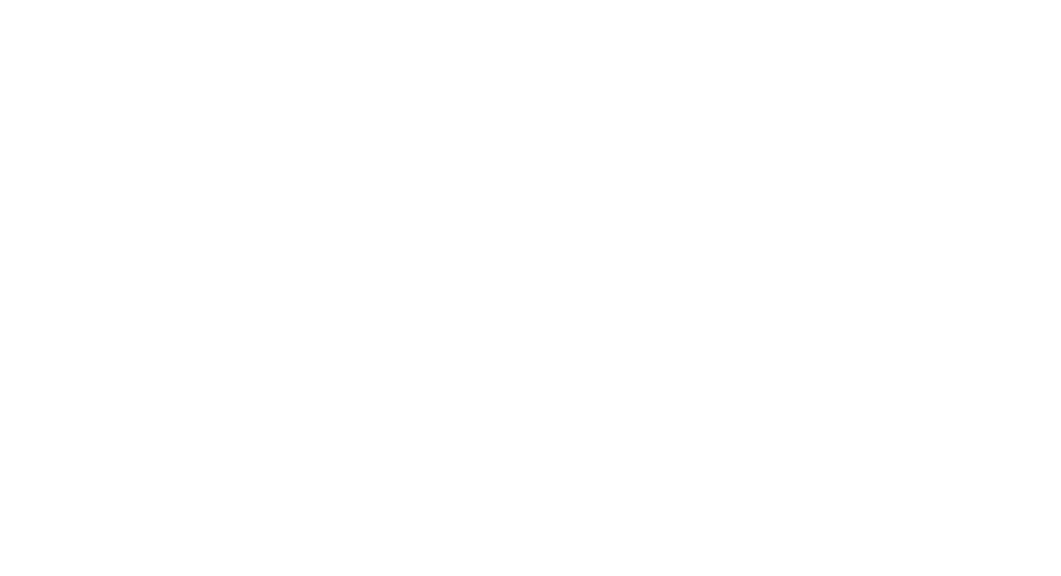
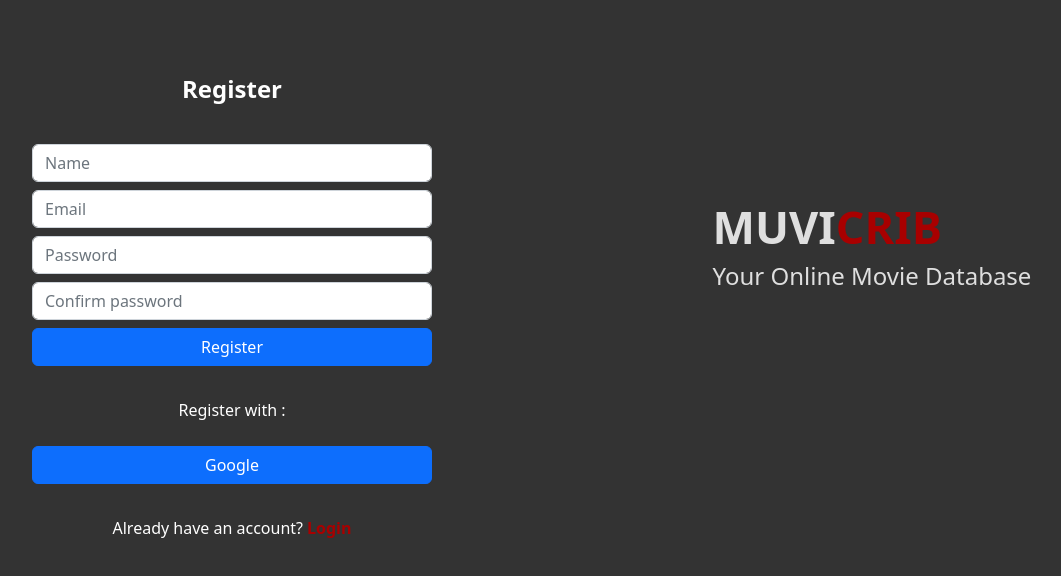
Before and after one commit to MNRCHY/Web_Movie, a React (Create React App) app: page /register in a window 1280 px wide. Before the commit this address had no page. Shown: the top 576 px of the page, without its empty margins (56-1117 px from the left). Built offline with nearby package versions, Linux system fonts and the light colour scheme.

Commit message:
added login and register

```diff
--- a/src/App.css
+++ b/src/App.css
@@ -1,5 +1,7 @@
+
 .App{
   background-color: #333333;
+  height: 100vh;
 }
 
 .NavSection{
@@ -43,6 +45,7 @@
   color: #dfdfdf;
   border-style: none;
 }
+
 
 /* Hero Banner Section */
 
@@ -114,3 +117,38 @@
   width: 345px;
 }
 /* Search result section end */
+
+/* form section */
+.FormContainer{
+  width: 45%;
+  margin-top: 75px;
+  float: left;
+  display: flex;
+  flex-direction: column;
+}
+
+.LogOrnament{
+  width: 55%;
+  margin-top: 200px;
+  float: right;
+}
+.FormSection{
+  width: 400px;
+  /* background-color: #A80000; */
+}
+.withGoogle{
+  display: flex;
+  flex-direction: column;
+  justify-content: center;
+}
+
+.regisLink{
+  text-decoration: none;
+}
+
+.BrandLogoTag{
+  font-size: 45px;
+  font-weight: 900;
+  color: #dfdfdf;
+}
+/* form section end */
--- a/src/App.js
+++ b/src/App.js
@@ -14,8 +14,8 @@
         <Route path='/' element={<Home />} />
         <Route path='/detail/:id' element={<MovieDetail/>}/>
         <Route path='/result/:id' element={<SearchResult/>}/>
-        <Route path='/signin' element={<SignIn/>}/>
-        <Route path='/signup' element={<SignUp/>}/>
+        <Route path='/login' element={<SignIn/>}/>
+        <Route path='/register' element={<SignUp/>}/>
       </Routes>
     </div>
   );
--- a/src/components/HeroCarousel.js
+++ b/src/components/HeroCarousel.js
@@ -1,6 +1,5 @@
 import React, { useEffect, useState } from 'react'
 import { Carousel } from 'react-bootstrap'
-import HeroPic1 from '../assets/yeji1.jpg'
 import axios from 'axios'
 import { Link } from 'react-router-dom'
 
--- a/src/components/Navigation.js
+++ b/src/components/Navigation.js
@@ -1,14 +1,23 @@
 import axios from 'axios'
 import React, { useEffect, useState } from 'react'
-import { Form, Navbar } from 'react-bootstrap'
+import { Button, Form, Navbar } from 'react-bootstrap'
 import { Link, useNavigate } from 'react-router-dom'
 import thumbnailEa from '../assets/yejiCard.jpg'
 function Navigation() {
     const navigate = useNavigate()
     const [search, setSearch] = useState()
+    const [token, setToken] = useState(null)
 
+    useEffect(() => {
+      const getToken = localStorage.getItem('token')
+      console.log(`token navbar ${getToken}`)
+      setToken(getToken)
+    },[])
 
-
+    const handleLogout = () => {
+      localStorage.removeItem('token')
+      setToken(null)
+    }
   return (
     <div>
         <Navbar className='NavSection p-4 d-flex justify-content-between' >
@@ -23,10 +32,20 @@
               </div>
             </Form>
 
-            <div className='AccButton'>
-            <button onClick={() => navigate('/signin')} className='NavButton'> Sign In </button>
-            <button onClick={() => navigate('/signup')} className='NavButton'> Sign Up </button>
-            </div>
+            {!token ?(
+              <div className='AccButton'>
+                <button onClick={() => navigate('/login')} className='NavButton'> Sign In </button>
+                <button onClick={() => navigate('/register')} className='NavButton'> Sign Up </button>
+              </div>
+            ):(
+              <div>
+                <Button variant='danger' onClick={handleLogout}>Logout</Button>
+              </div>
+            )}
+            {/* <div className='AccButton'>
+            <button onClick={() => navigate('/login')} className='NavButton'> Sign In </button>
+            <button onClick={() => navigate('/register')} className='NavButton'> Sign Up </button>
+            </div> */}
         </Navbar>
     </div>
   )
--- a/src/pages/Home.js
+++ b/src/pages/Home.js
@@ -23,7 +23,7 @@
 
       </div>
 
-      <footer>
+      <footer >
         <FooterSection/>
       </footer>
     </div>
--- a/src/pages/SignIn.js
+++ b/src/pages/SignIn.js
@@ -1,8 +1,132 @@
-import React from 'react'
+import axios from 'axios'
+import React, { useEffect, useState } from 'react'
+import { Button, Carousel, Form, Stack } from 'react-bootstrap'
+import { Link } from 'react-router-dom'
 
 function SignIn() {
+
+  const [email, setEmail] = useState('')
+  const [password, setPassword] = useState('')
+  const [token, setToken] = useState(null)
+
+  useEffect(() => {
+    const getToken = localStorage.getItem('token')
+    setToken(getToken)
+    // console.log(getToken)
+  },[])
+
+  const handleSubmit = async (e) => {
+    e.preventDefault()
+
+    if (email === '') {
+      alert ('Email is required')
+    }
+    if (password === '') {
+      alert ('Password is required')
+    }
+    if (email !== '' && password !== ''){
+      const data = {email, password};
+
+      try {
+        const res = await axios.post(
+          // ntar masukkin file env
+          'https://challenge6-backend.herokuapp.com/api/v1/auth/login',
+          data
+        )
+        if (res.data.token){
+          localStorage.setItem('token', res.data.token)
+          setToken(res.data.token)
+        }
+      } catch (error) {
+        alert(error.response.data.message)
+
+      }
+    }
+  }
+
+  const handleLogout = () =>{
+    localStorage.removeItem('token')
+    setToken(null)
+  }
+
   return (
-    <div>SignIn</div>
+    <div className='LogSection'>
+      <div className='FormContainer'>
+
+        <div className='d-flex justify-content-center'>
+
+          <div className='FormSection'>
+
+            {!token ?(
+                          <Form className='d-flex justify-content-center' onSubmit={handleSubmit}>
+                          <Stack gap={2}>
+
+                            <div className='d-flex justify-content-center text-white mb-4'>
+                              <h4> <strong>LOGIN</strong> </h4>
+                            </div>
+
+                            <Form.Control type='email' placeholder='Email' value={email} onChange={(e) => setEmail(e.target.value)}></Form.Control>
+                            <Form.Control type='password' placeholder='Password' value={password} onChange={(e) => setPassword(e.target.value)}></Form.Control>
+                            <Button type='submit'> Login</Button>
+
+                            <div className='mt-4 d-flex justify-content-center'>
+                              <p className='text-white'>Login with :</p>
+                            </div>
+                            <Button>Google</Button>
+
+                            <div className='d-flex justify-content-center text-white mt-4'>
+                              <p> Don't have an account? </p>
+                              <Link to='/register' className='regisLink text-white ms-1'> <strong><span> Register</span></strong> </Link>
+                            </div>
+
+                          </Stack>
+                        </Form>
+            ):(
+              <div className='d-flex justify-content-center'>
+                <Button variant='danger' size='lg' onClick={handleLogout}> Logout </Button>
+              </div>
+            )}
+
+            {/* <Form className='d-flex justify-content-center' onSubmit={handleSubmit}>
+              <Stack gap={2}>
+
+                <div className='d-flex justify-content-center text-white mb-4'>
+                  <h4> <strong>LOGIN</strong> </h4>
+                </div>
+
+                <Form.Control type='email' placeholder='Email' value={email} onChange={(e) => setEmail(e.target.value)}></Form.Control>
+                <Form.Control type='password' placeholder='Password' value={password} onChange={(e) => setPassword(e.target.value)}></Form.Control>
+                <Button type='submit'> Login</Button>
+
+                <div className='mt-4 d-flex justify-content-center'>
+                  <p className='text-white'>Login with :</p>
+                </div>
+                <Button>Google</Button>
+
+                <div className='d-flex justify-content-center text-white mt-4'>
+                  <p> Don't have an account? </p>
+                  <Link to='/register' className='regisLink text-white ms-1'> <strong><span> Register</span></strong> </Link>
+                </div>
+
+              </Stack>
+            </Form> */}
+
+          </div>
+
+        </div>
+      </div>
+
+      <div className='LogOrnament d-flex justify-content-center'>
+        <div>
+          <Stack>
+            <Link to='/' className='BrandLink'>
+              <h1 className='BrandLogoTag'>MUVI<span>CRIB</span></h1>
+              <h4 style={{color: '#dfdfdf'}}> Your Online Movie Database</h4>
+            </Link>
+          </Stack>
+        </div>
+      </div>
+    </div>
   )
 }
 
--- a/src/pages/SignUp.js
+++ b/src/pages/SignUp.js
@@ -1,8 +1,102 @@
-import React from 'react'
+import axios from 'axios'
+import React, { useState } from 'react'
+import { Button, Form, Stack } from 'react-bootstrap'
+import { Link } from 'react-router-dom'
+
 
 function SignUp() {
+
+  const [name, setName] = useState('')
+  const [email, setEmail] = useState('')
+  const [password, setPassword] = useState('')
+  const [passConfirm, setPassConfirm] = useState('')
+
+  const handleSubmit = async (e) => {
+    e.preventDefault()
+
+    if (name ===''){
+      alert('Name is required')
+    }
+    if (email === ''){
+      alert('Email is required')
+    }
+    if (password === ''){
+      alert('Password is required')
+    }
+    if (passConfirm == ''){
+      alert('Please confirm your password')
+    }
+    if (passConfirm !== password){
+      alert('Password confirmation invalid')
+    }
+    if (name !== '' && email !== '' && password !== '' && passConfirm === password){
+      const data = {name, email, password, passConfirm}
+      console.log(data)
+      try {
+        const res = await axios.post(
+          'https://challenge6-backend.herokuapp.com/api/v1/auth/register',
+          data
+        )
+        if (res.data.token) {
+          localStorage.setItem('token', res.data.token)
+          alert('Registrasi Berhasil')
+        }
+      } catch (error) {
+        alert(error.response.data.message)
+      }
+    }
+  }
   return (
-    <div>SignUp</div>
+    <div className='LogSection'>
+
+      <div className='FormContainer'>
+
+        <div className='d-flex justify-content-center'>
+
+          <div className='FormSection'>
+            <Form className='d-flex justify-content-center' onSubmit={handleSubmit}>
+
+              <Stack gap={2}>
+                <div className='d-flex justify-content-center text-white mb-4'>
+                  <h4> <strong>Register</strong> </h4>
+                </div>
+
+                <Form.Control type='name' placeholder='Name' value={name} onChange={(e) => setName(e.target.value)}/>
+                <Form.Control type='email' placeholder='Email' value={email} onChange={(e) => setEmail(e.target.value)}/>
+                <Form.Control type='password' placeholder='Password' value={password} onChange={(e) => setPassword(e.target.value)}/>
+                <Form.Control type='password' placeholder='Confirm password' value={passConfirm} onChange={(e) => setPassConfirm(e.target.value)}/>
+                <Button type='submit'> Register </Button>
+
+                <div className='mt-4 d-flex justify-content-center'>
+                  <p className='text-white'>Register with :</p>
+                </div>
+
+                <Button>Google</Button>
+
+                <div className='d-flex justify-content-center text-white mt-4'>
+                  <p> Already have an account? </p>
+                  <Link to='/login' className='regisLink text-white ms-1'> <strong><span> Login </span></strong> </Link>
+                </div>
+              </Stack>
+
+            </Form>
+          </div>
+
+        </div>
+
+      </div>
+
+      <div className='LogOrnament d-flex justify-content-center'>
+        <div>
+          <Stack>
+            <Link to='/' className='BrandLink'>
+              <h1 className='BrandLogoTag'>MUVI<span>CRIB</span></h1>
+              <h4 style={{color: '#dfdfdf'}}> Your Online Movie Database</h4>
+            </Link>
+          </Stack>
+        </div>
+      </div>
+    </div>
   )
 }
 
```
Also changed, not shown: src/components/Protect.js (added, +15 -0 lines), 1 other file (tests, documents, lock files or other folders).
